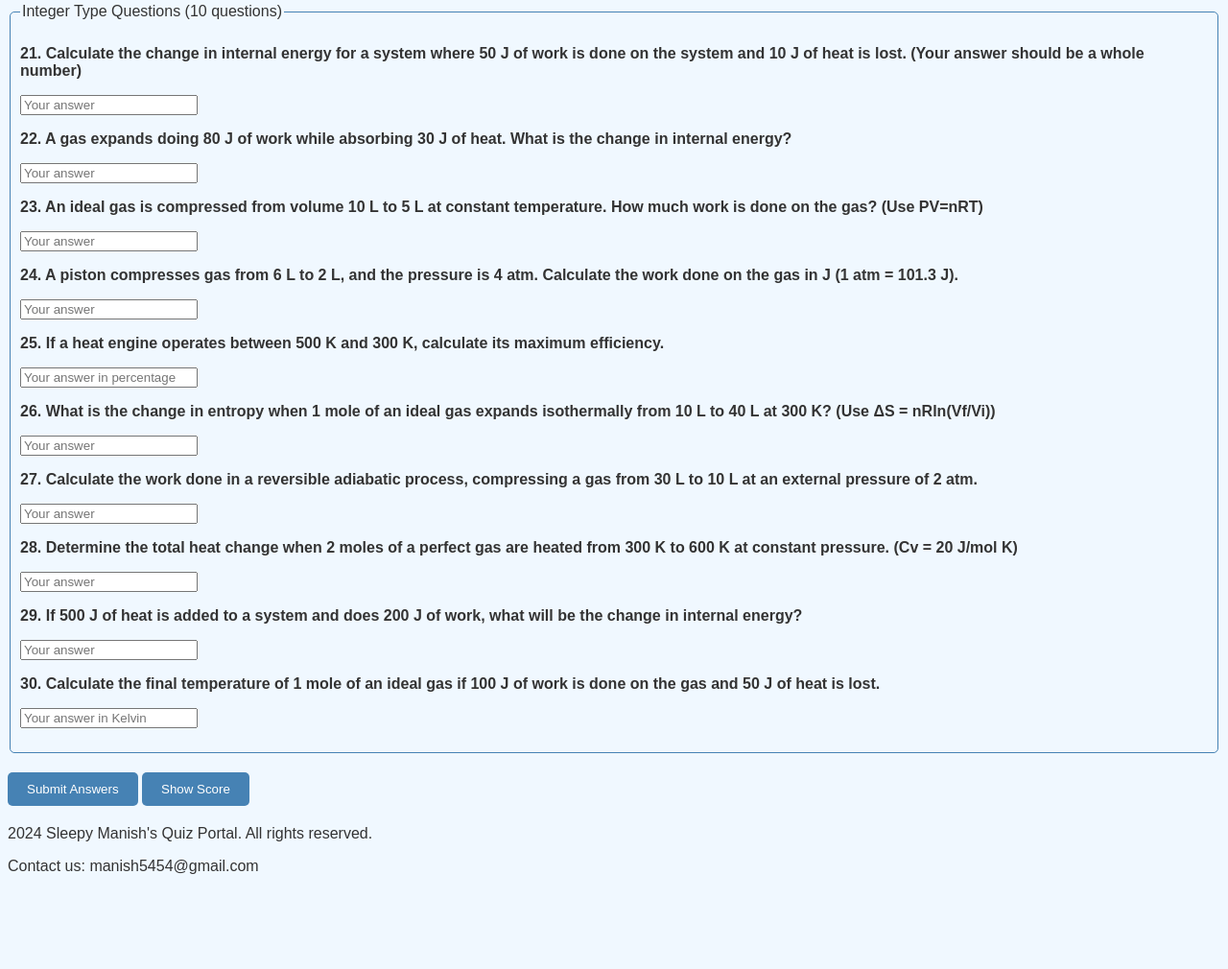
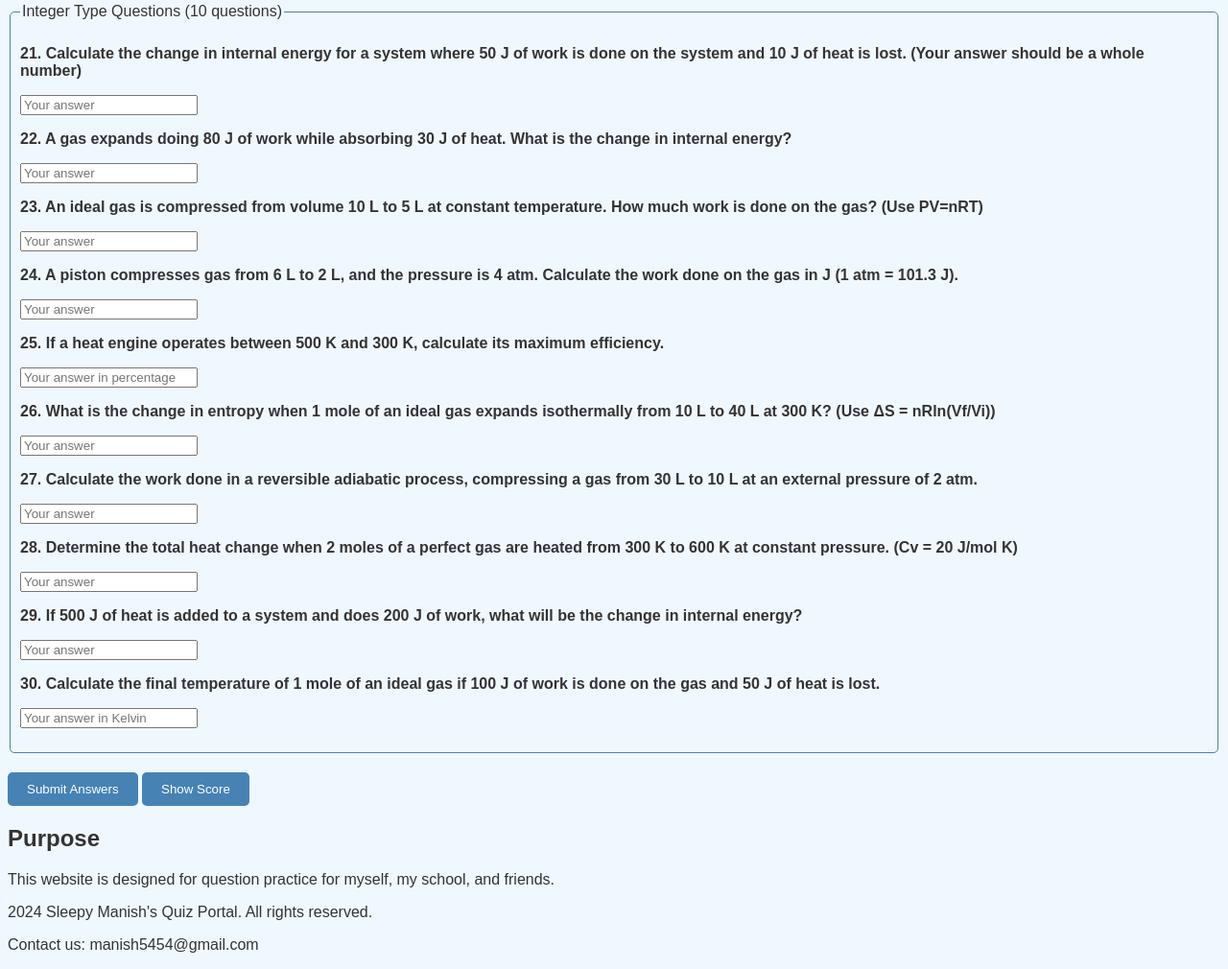
Before and after one commit to Developerboss10/sleepymanishtest, a plain HTML site: page index.html in a window 1280 px wide. Shown: the part 2966-3976 px from the top of the page at 96% size. Before the commit the page ends 3894 px from the top, so only its background shows below. Drawn offline with Linux system fonts and the light colour scheme.

Commit message:
Update index.html

```diff
--- a/index.html
+++ b/index.html
@@ -308,6 +308,9 @@
             showResult(score);
         });
     </script>
+    <h2>Purpose</h2>
+            <p>This website is designed for question practice for myself, my school, and friends.</p>
+        </section>
 
         <p> 2024 Sleepy Manish's Quiz Portal. All rights reserved.</p>
         <p>Contact us: manish5454@gmail.com</p>
```
